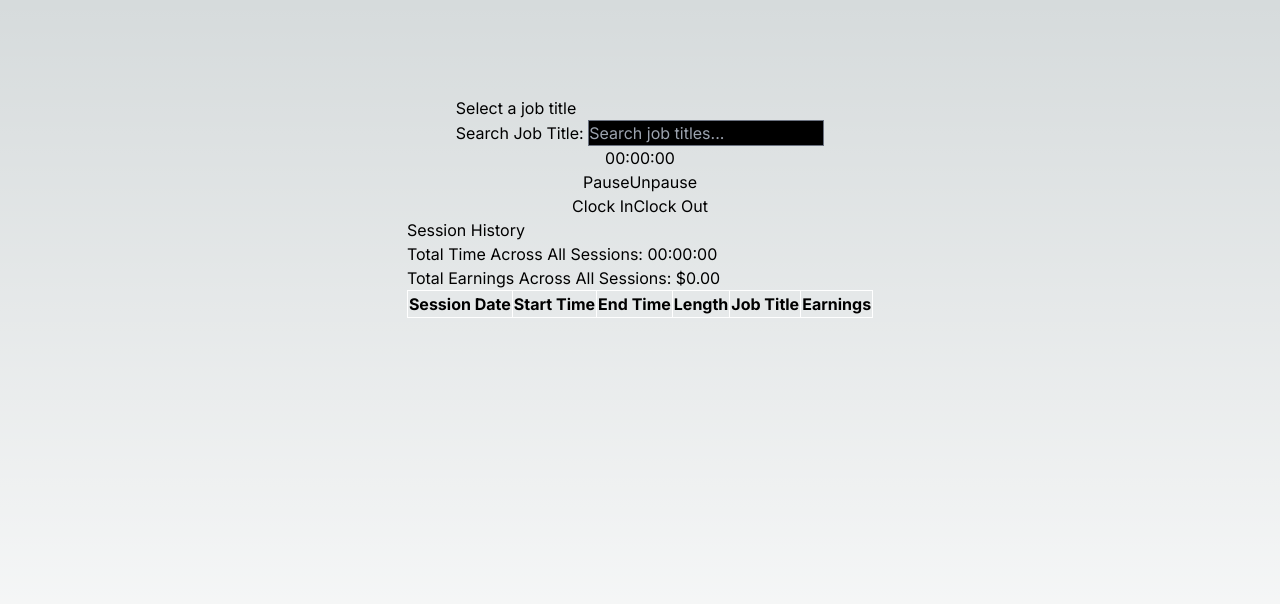
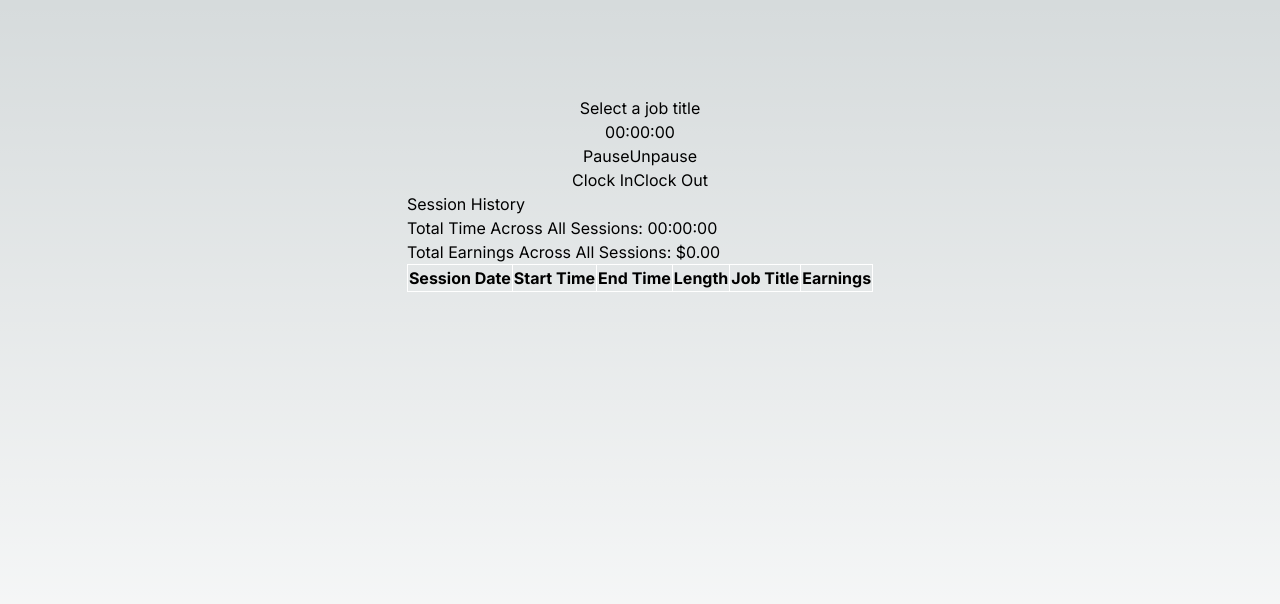
Before and after one commit to thatblockhead/clock-in, a Next.js app: page / in a window 1280 px wide. Shown: the top 604 px of the page. Built offline with nearby package versions, Linux system fonts and the light colour scheme.

Commit message:
add conditional rendering to job title search

```diff
--- a/components/JobTitleSelector.tsx
+++ b/components/JobTitleSelector.tsx
@@ -12,6 +12,7 @@ type JobTitleSelectorProps = {
 
 export default function JobTitleSelector({ selectedJob, setSelectedJob }: JobTitleSelectorProps) {
     const [query, setQuery] = useState<string>("");
+    const [showSearch, setShowSearch] = useState<boolean>(false);
     const [suggestions, setSuggestions] = useState<any[]>([]);
     const [jobData, setJobData] = useState<Job | null>(null);
 
@@ -56,14 +57,15 @@ export default function JobTitleSelector({ selectedJob, setSelectedJob }: JobTit
         <div>
             {selectedJob ? (
                 <div>
-                    <h1>Selected Job</h1>
                     <span>{`Selected Job: ${selectedJob.title}`}</span>
                     <span>{`Median Hourly Wage: ${isNaN(Number(selectedJob.wage)) ? "Not available" : selectedJob.wage}`}</span>
                     <button onClick={() => setSelectedJob(null)}>Change</button>
                 </div>
             ) : (
                 <>
-                    <h1>Select a job title</h1>
+                    <button onClick={() => setShowSearch(!showSearch)}>Select a job title</button> {/* Toggle button */}
+                    {showSearch && (
+                        <>
                             <label htmlFor="jobSearch">Search Job Title: </label>
                             <input
                                 className="bg-black text-white border border-gray-500"
@@ -105,6 +107,8 @@ export default function JobTitleSelector({ selectedJob, setSelectedJob }: JobTit
                             )}
                         </>
                     )}
+                </>
+            )}
         </div>
     );
 };
```
Lines whose indentation alone changed are shown as unchanged.
